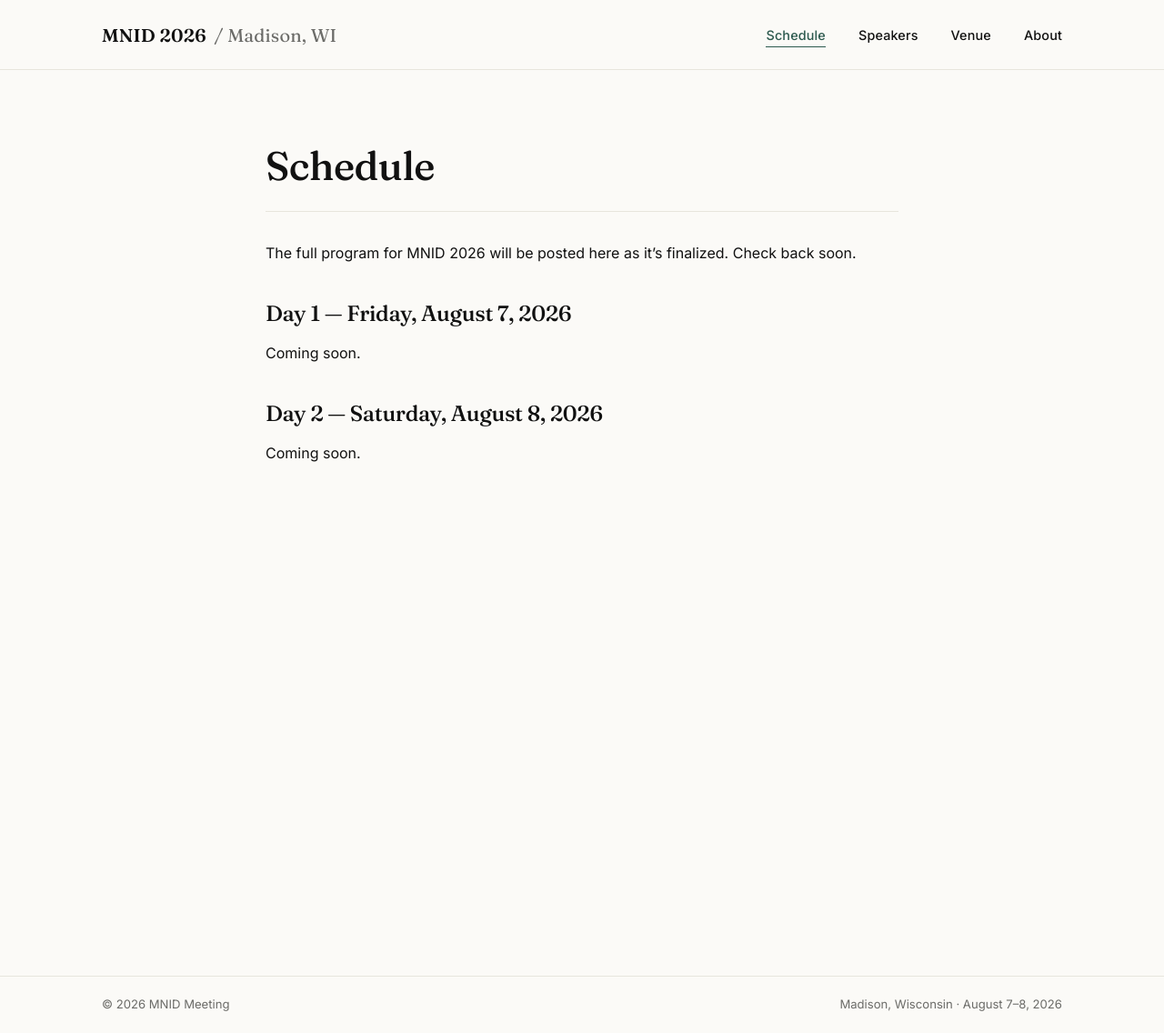
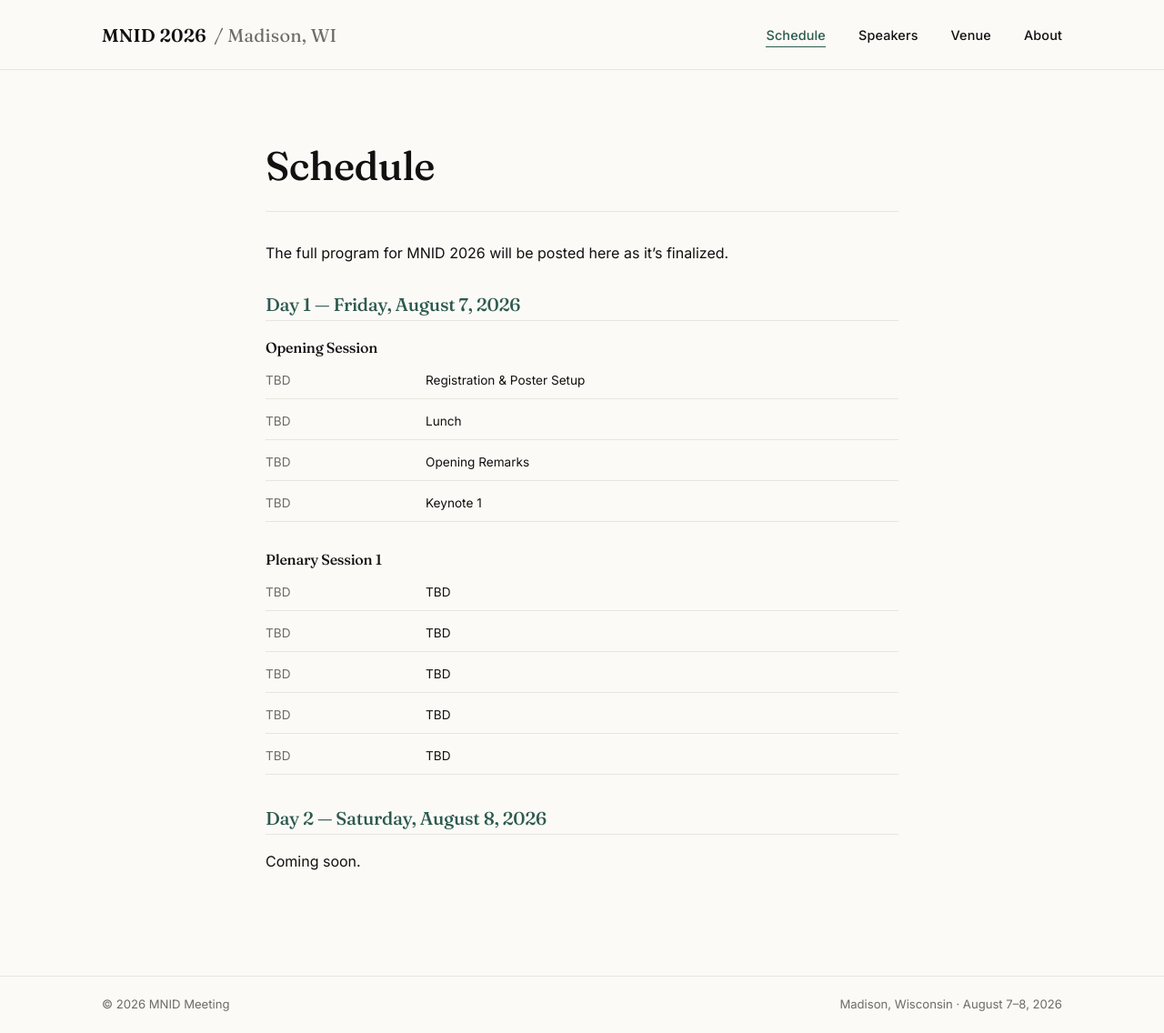
Before and after one commit to MNIDMeeting/mnidmeeting.github.io, a Jekyll site: the page built from schedule.md, in a window 1280 px wide and 1136 px high. Shown: the whole window at 91% size. Built offline with Jekyll 4.4.1, drawn with Linux system fonts in a browser that asks for light colours.

Commit message:
Add schedule draft and deadline dates
Draft Friday schedule with Opening Session and Plenary Session 1
placeholders, style schedule tables compactly with accent-colored
day headings, and populate registration/abstract deadlines.

Co-Authored-By: Claude Opus 4.6 (1M context) <noreply@anthropic.com>

```diff
--- a/_config.yml
+++ b/_config.yml
@@ -12,8 +12,8 @@ conference:
   dates: August 7–8, 2026
   location: Madison, Wisconsin
   registration_opens: TBD
-  registration_deadline: TBD
-  abstract_deadline: TBD
+  registration_deadline: July 1, 2026 (or until capacity)
+  abstract_deadline: June 15, 2026
   registration_url: "https://forms.gle/5LrWpGRfuHqSVjuA6"
   abstract_url: "https://forms.gle/A2cUCba9zVWnjZuC8"
 
--- a/assets/css/main.css
+++ b/assets/css/main.css
@@ -374,6 +374,53 @@ main { flex: 1; }
 }
 .page-content ul { padding-left: 1.25rem; }
 .page-content li { margin-bottom: 0.4rem; }
+.page-content table {
+  width: 100%;
+  border-collapse: separate;
+  border-spacing: 0 0.45rem;
+  margin: 0 0 3rem;
+  font-size: 0.95rem;
+}
+.page-content h3 { margin-bottom: 0.25rem; }
+
+/* ---------- Schedule ---------- */
+.schedule h2 {
+  font-size: 1.25rem;
+  color: var(--accent);
+  margin-top: 2rem;
+  padding-bottom: 0.4rem;
+  border-bottom: 1px solid var(--border);
+}
+.schedule h3 {
+  font-size: 1rem;
+  margin-top: 1.25rem;
+  margin-bottom: 0.15rem;
+}
+.schedule table {
+  border-spacing: 0 0.25rem;
+  margin: 0 0 1.75rem;
+  font-size: 0.85rem;
+}
+.schedule td {
+  padding: 0.4rem 0;
+}
+.schedule td:first-child {
+  width: 7rem;
+  padding-right: 1.6rem;
+}
+.page-content thead { display: none; }
+.page-content td {
+  text-align: left;
+  padding: 0.55rem 0;
+  border-bottom: 1px solid var(--border);
+}
+.page-content td:first-child {
+  width: 11rem;
+  padding-right: 3rem;
+  color: var(--muted);
+  font-variant-numeric: tabular-nums;
+  white-space: nowrap;
+}
 
 /* ---------- Footer ---------- */
 .site-footer {
--- a/schedule.md
+++ b/schedule.md
@@ -4,12 +4,33 @@ title: Schedule
 permalink: /schedule/
 ---
 
-The full program for MNID 2026 will be posted here as it's finalized. Check back soon.
+The full program for MNID 2026 will be posted here as it's finalized.
+
+<div class="schedule" markdown="1">
 
 ## Day 1 — Friday, August 7, 2026
 
-Coming soon.
+### Opening Session
+
+|  |  |
+|--|--|
+| TBD | Registration & Poster Setup |
+| TBD | Lunch |
+| TBD | Opening Remarks |
+| TBD | Keynote 1 |
+
+### Plenary Session 1
+
+|  |  |
+|--|--|
+| TBD | TBD |
+| TBD | TBD |
+| TBD | TBD |
+| TBD | TBD |
+| TBD | TBD |
 
 ## Day 2 — Saturday, August 8, 2026
 
 Coming soon.
+
+</div>
```
